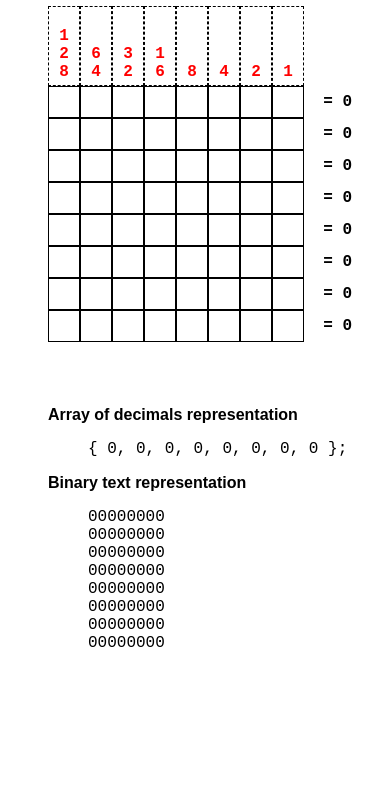
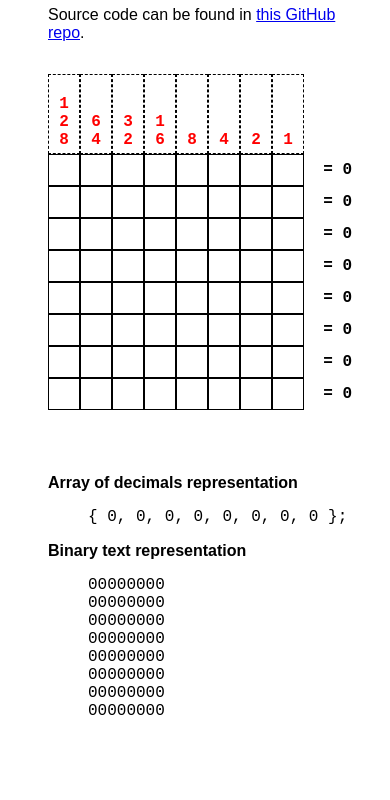
Before and after one commit to matthew-e-brown/8-by-8, a plain HTML site: page index.html in a window 390 px wide. Shown: the part 137-937 px from the top of the page. Before the commit the page ends 869 px from the top, so only its background shows below. Drawn offline with nearby package versions, Linux system fonts and the light colour scheme.

Commit message:
v1.1.2
- Add README and link to repository
- Add @media query for hovering

```diff
--- a/index.html
+++ b/index.html
@@ -7,10 +7,14 @@
   <script src="https://unpkg.com/vue@3.0.5/dist/vue.global.prod.js"></script>
   <script src="./index.js" defer></script>
   <link rel="stylesheet" href="./styles.css">
-  <title>Byte array</title>
+  <title>8-by-8 Byte Array Thingy</title>
 </head>
 <body>
   <h1>8-by-8 Byte Array Thingy</h1>
+  <p>
+    Source code can be found in
+    <a href="https://github.com/matthew-e-brown/8-by-8">this GitHub repo</a>.
+  </p>
   <div id="app">
     <div id="grid">
       <div v-for="i in bits[0].length" class="top-num">
--- a/styles.css
+++ b/styles.css
@@ -9,6 +9,10 @@
 
 body {
   margin: 3em;
+}
+
+p {
+  margin-bottom: 2em;
 }
 
 #app {
@@ -55,8 +59,10 @@ body {
   background-color: black;
 }
 
-.box:not(.filled):hover {
-  background-color: lightgray;
+@media (hover: hover) {
+  .box:not(.filled):hover {
+    background-color: lightgray;
+  }
 }
 
 .row-sum {
```
Also changed, not shown: 1 other file.
